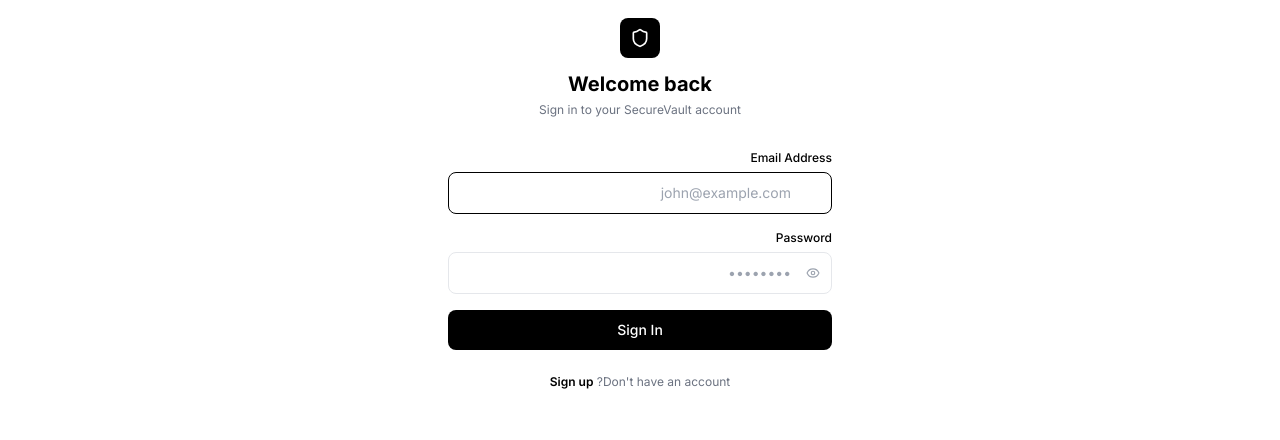
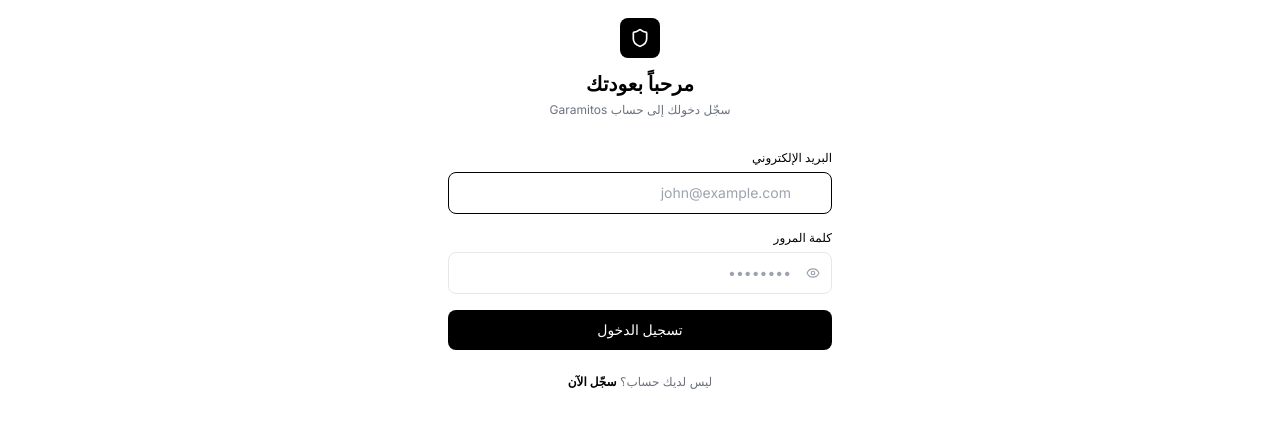
Before and after one commit to Zakaria12e/Garamitos_Ecom, a React (Vite) app in the folder frontend/: page /login in a window 1280 px wide. Shown: the part 173-613 px from the top of the page. Built offline with nearby package versions, Linux system fonts and the light colour scheme; no server answers.

Commit message:
feat(auth): wire i18n translations into AuthPage

```diff
--- a/frontend/src/pages/AuthPage.jsx
+++ b/frontend/src/pages/AuthPage.jsx
@@ -3,6 +3,7 @@ import { Link, useNavigate, useSearchParams } from 'react-router-dom'
 import { motion } from 'framer-motion'
 import { Shield, Eye, EyeOff } from 'lucide-react'
 import { useAuth } from '../context/AuthContext'
+import { useTranslation } from 'react-i18next'
 
 const Field = ({ label, type = 'text', show, onToggle, ...props }) => (
   <div>
@@ -30,6 +31,7 @@ export default function AuthPage() {
   const [error, setError] = useState('')
   const [loading, setLoading] = useState(false)
   const { login, register, user } = useAuth()
+  const { t } = useTranslation()
   const navigate = useNavigate()
 
   useEffect(() => { if (user) navigate('/') }, [user])
@@ -44,7 +46,7 @@ export default function AuthPage() {
       if (mode === 'login') {
         await login(form.email, form.password)
       } else {
-        if (!form.name.trim()) { setError('Name is required'); setLoading(false); return }
+        if (!form.name.trim()) { setError(t('auth.nameRequired')); setLoading(false); return }
         await register(form.name, form.email, form.password)
       }
       navigate('/')
@@ -68,19 +70,19 @@ export default function AuthPage() {
             <Shield size={20} className="text-white dark:text-black" />
           </div>
           <h1 className="text-xl font-bold">
-            {mode === 'login' ? 'Welcome back' : 'Create account'}
+            {mode === 'login' ? t('auth.welcomeBack') : t('auth.createAccount')}
           </h1>
           <p className="text-xs text-gray-500 mt-1">
-            {mode === 'login' ? 'Sign in to your SecureVault account' : 'Join SecureVault today'}
+            {mode === 'login' ? t('auth.signInSubtitle') : t('auth.joinSubtitle')}
           </p>
         </div>
 
         <form onSubmit={submit} className="space-y-4">
           {mode === 'register' && (
-            <Field label="Full Name" value={form.name} onChange={set('name')} placeholder="John Doe" autoFocus />
+            <Field label={t('auth.fullName')} value={form.name} onChange={set('name')} placeholder="John Doe" autoFocus />
           )}
-          <Field label="Email Address" type="email" value={form.email} onChange={set('email')} placeholder="john@example.com" autoFocus={mode === 'login'} />
-          <Field label="Password" show={showPw} onToggle={() => setShowPw(v => !v)} value={form.password} onChange={set('password')} placeholder="••••••••" />
+          <Field label={t('auth.emailAddress')} type="email" value={form.email} onChange={set('email')} placeholder="john@example.com" autoFocus={mode === 'login'} />
+          <Field label={t('auth.password')} show={showPw} onToggle={() => setShowPw(v => !v)} value={form.password} onChange={set('password')} placeholder="••••••••" />
 
           {error && (
             <motion.p initial={{ opacity: 0 }} animate={{ opacity: 1 }} className="text-xs text-red-500 bg-red-50 dark:bg-red-950/30 border border-red-200 dark:border-red-900 rounded-lg px-3 py-2">
@@ -93,18 +95,18 @@ export default function AuthPage() {
             disabled={loading}
             className="w-full bg-black dark:bg-white text-white dark:text-black py-2.5 rounded-lg text-sm font-medium hover:bg-gray-800 dark:hover:bg-gray-200 transition-colors disabled:opacity-50 disabled:cursor-not-allowed"
           >
-            {loading ? 'Please wait…' : mode === 'login' ? 'Sign In' : 'Create Account'}
+            {loading ? t('auth.pleaseWait') : mode === 'login' ? t('auth.signIn') : t('auth.createAccountBtn')}
           </button>
         </form>
 
         {/* Toggle mode */}
         <p className="text-center text-xs text-gray-500 mt-6">
-          {mode === 'login' ? "Don't have an account? " : 'Already have an account? '}
+          {mode === 'login' ? t('auth.noAccount') : t('auth.haveAccount')}{' '}
           <button
             onClick={() => { setMode(mode === 'login' ? 'register' : 'login'); setError('') }}
             className="font-semibold text-black dark:text-white hover:underline"
           >
-            {mode === 'login' ? 'Sign up' : 'Sign in'}
+            {mode === 'login' ? t('auth.signUp') : t('auth.signIn')}
           </button>
         </p>
       </motion.div>
```
